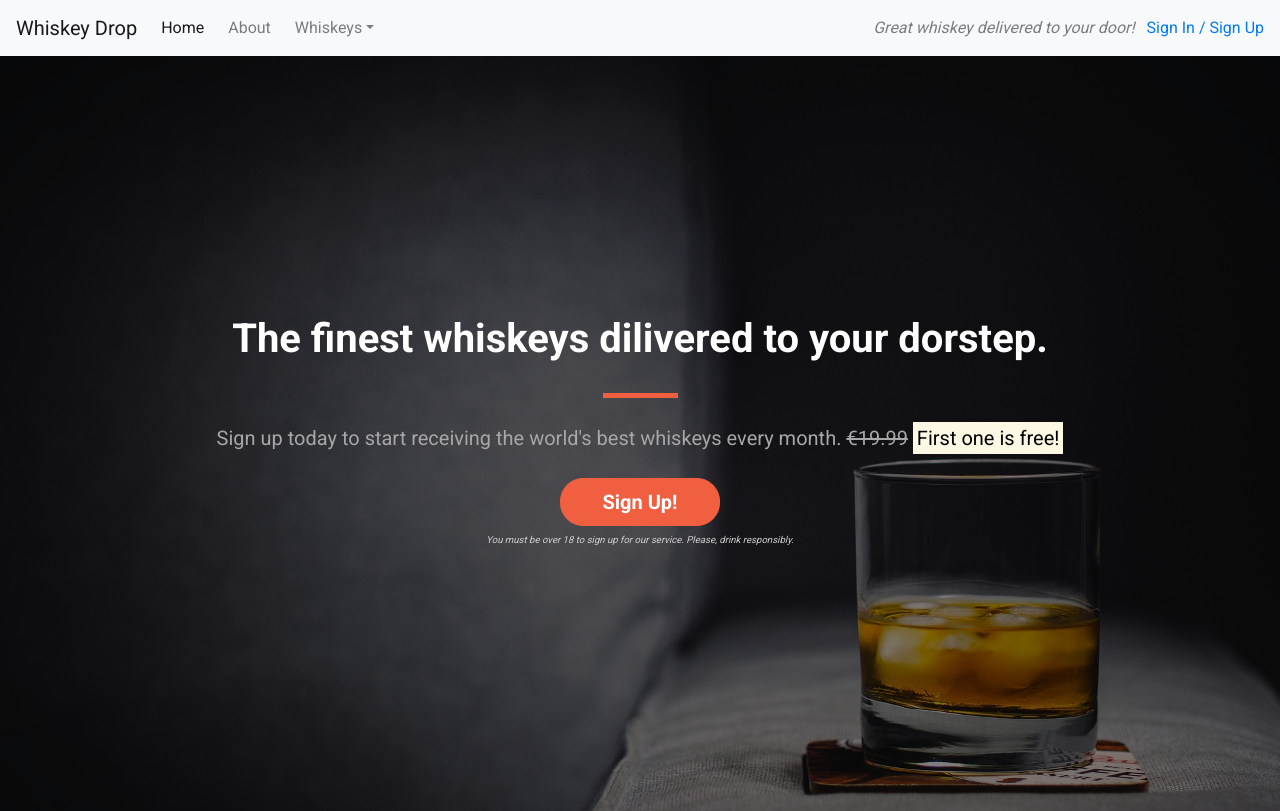
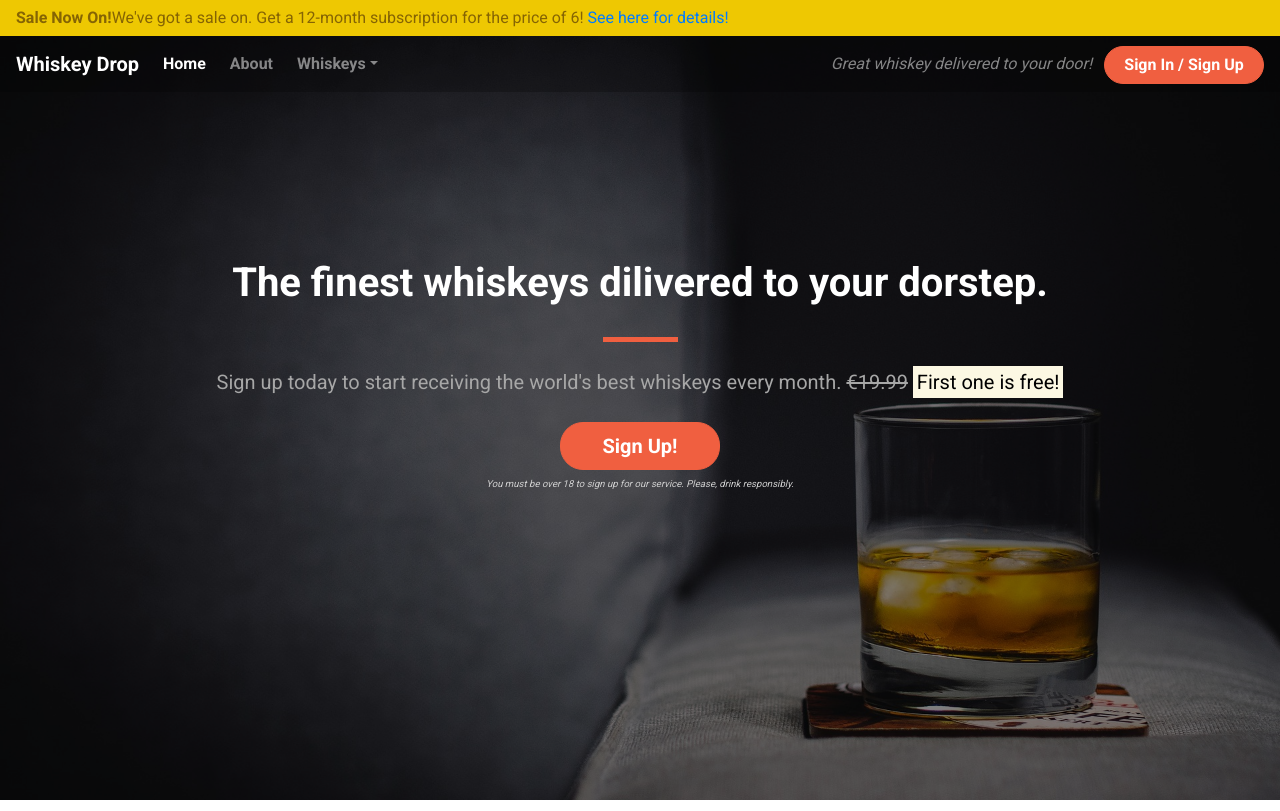
Before and after one commit to niekados/whiskey-drop-24, a plain HTML site: page index.html in a window 1280 px wide. Shown: the top 811 px of the page. Drawn offline with nearby package versions, Linux system fonts and the light colour scheme.

Commit message:
Style alert container

```diff
--- a/assets/css/style.css
+++ b/assets/css/style.css
@@ -4,8 +4,17 @@ body {
     font-family: "Roboto", sans-serif;
 }
 
-.alert-container {
+.alert-container .col-12 {
+    padding-left: 0;
+    padding-right: 0;
+}
 
+.site-wide-alert {
+    border-radius: 0;
+    margin-bottom: 0;
+    padding: 5px 15px;
+    background-color: #eec802;
+    border-color: #eec802;
 }
 
 .callout-container {
@@ -57,6 +66,35 @@ body {
     width: 35px;
 }
 
+/* Navbar */
+
+.navalert-container {
+    position: absolute;
+    top: 0;
+    left: 0;
+    padding-left: 0;
+    padding-right: 0;
+    z-index: 1;
+}
+
+.navbar {
+    margin-bottom: 0;
+    border: 0;
+    width: 100%;
+    background-color: rgba(0,0,0,0.25);
+}
+.navbar .navbar-toggler {
+    border: 0;
+}
+
+.navbar-brand {
+    font-weight: bold;
+}
+
+.navbar .navbar-nav a {
+    font-weight: bold;
+}
+
 /* Jumbotron */
 
 .jumbotron {
--- a/index.html
+++ b/index.html
@@ -15,7 +15,18 @@
 </head>
 
 <body>
-    <nav class="navbar navbar-light bg-light navbar-expand-sm">
+    <div class="container-fluid navalert-container">
+        <div class="container-fluid alert-container">
+            <div class="row d-none d-sm-block">
+                <div class="col-12">
+                    <div class="site-wide-alert alert alert-warning">
+                        <strong>Sale Now On!</strong>We've got a sale on. Get a 12-month subscription for the price of
+                        6! <a href="">See here for details!</a>
+                    </div>
+                </div>
+            </div>
+        </div>
+        <nav class="navbar navbar-dark navbar-expand-sm">
             <a href="/" class="navbar-brand">Whiskey Drop</a>
 
             <button class="navbar-toggler ml-auto" type="button" data-toggle="collapse" data-target="#navbarNavDropdown"
@@ -36,24 +47,16 @@
                             <a class="dropdown-item" href="#">American</a>
                         </div>
                     </li>
-                <li class="nav-item mr-2 d-block d-sm-none"><a href="/login" class="nav-link">Sign In / Sign Up</a></li>
+                    <li class="nav-item mr-2 d-block d-sm-none"><a href="/login" class="nav-link">Sign In / Sign Up</a>
+                    </li>
                 </ul>
             </div>
             <div class="d-none d-md-block">
                 <p class="navbar-text my-auto mr-2"><i>Great whiskey delivered to your door!</i></p>
-            <a href="/login">Sign In / Sign Up</a>
+                <a href="/login" class="btn btn--cta btn--red">Sign In / Sign Up</a>
             </div>
         </nav>
-    <!-- <div class="container alert-container">
-        <div class="row d-none d-sm-block">
-            <div class="col-12">
-                <div class="alert alert-warning">
-                    <strong>Sale Now On!</strong>We've got a sale on. Get a 12-month subscription for the price of 6! <a
-                        href="">See here for details!</a>
     </div>
-            </div>
-        </div>
-    </div> -->
 
     <!-- callout -->
     <div class="container-fluid callout-container">
```
Lines whose indentation alone changed are shown as unchanged.
